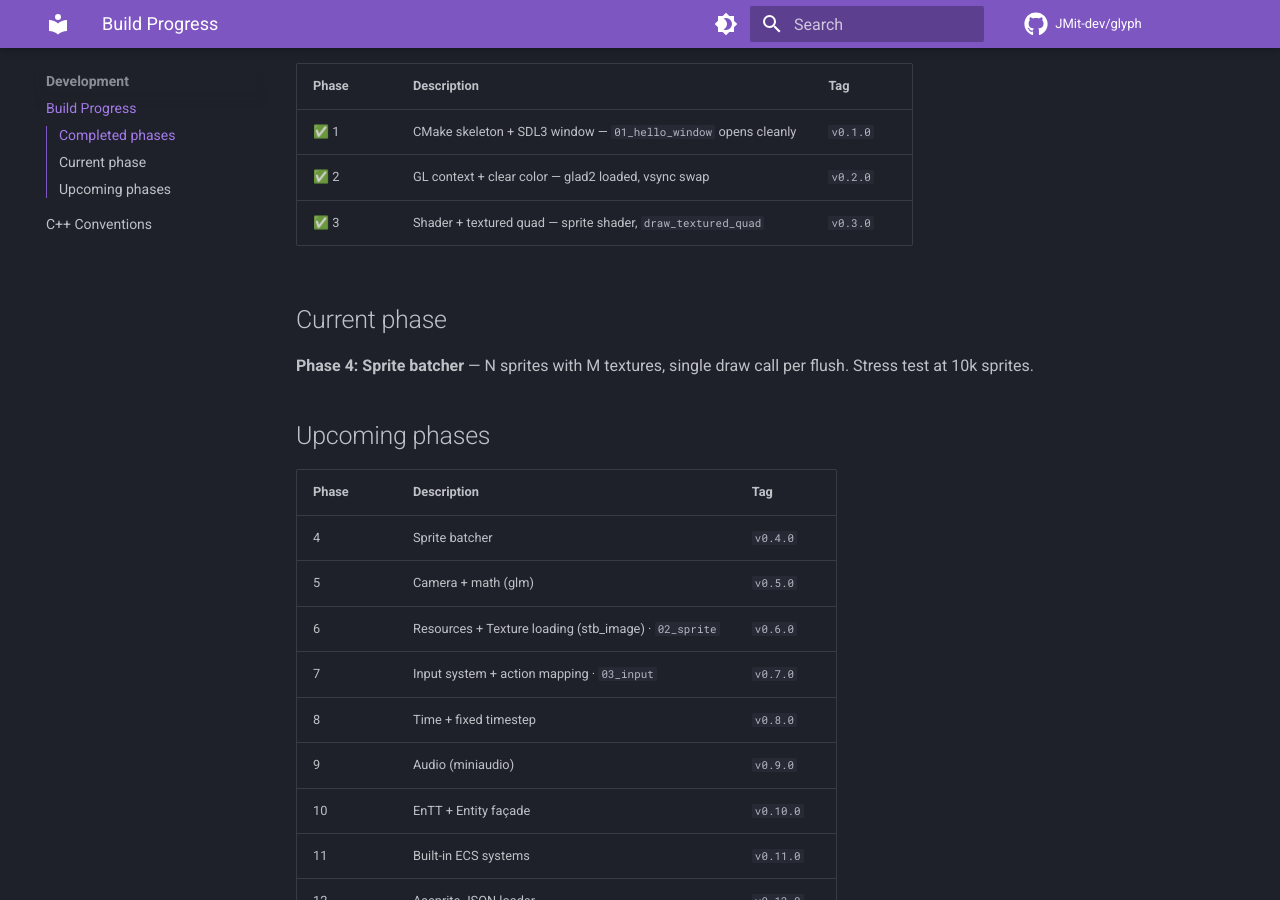
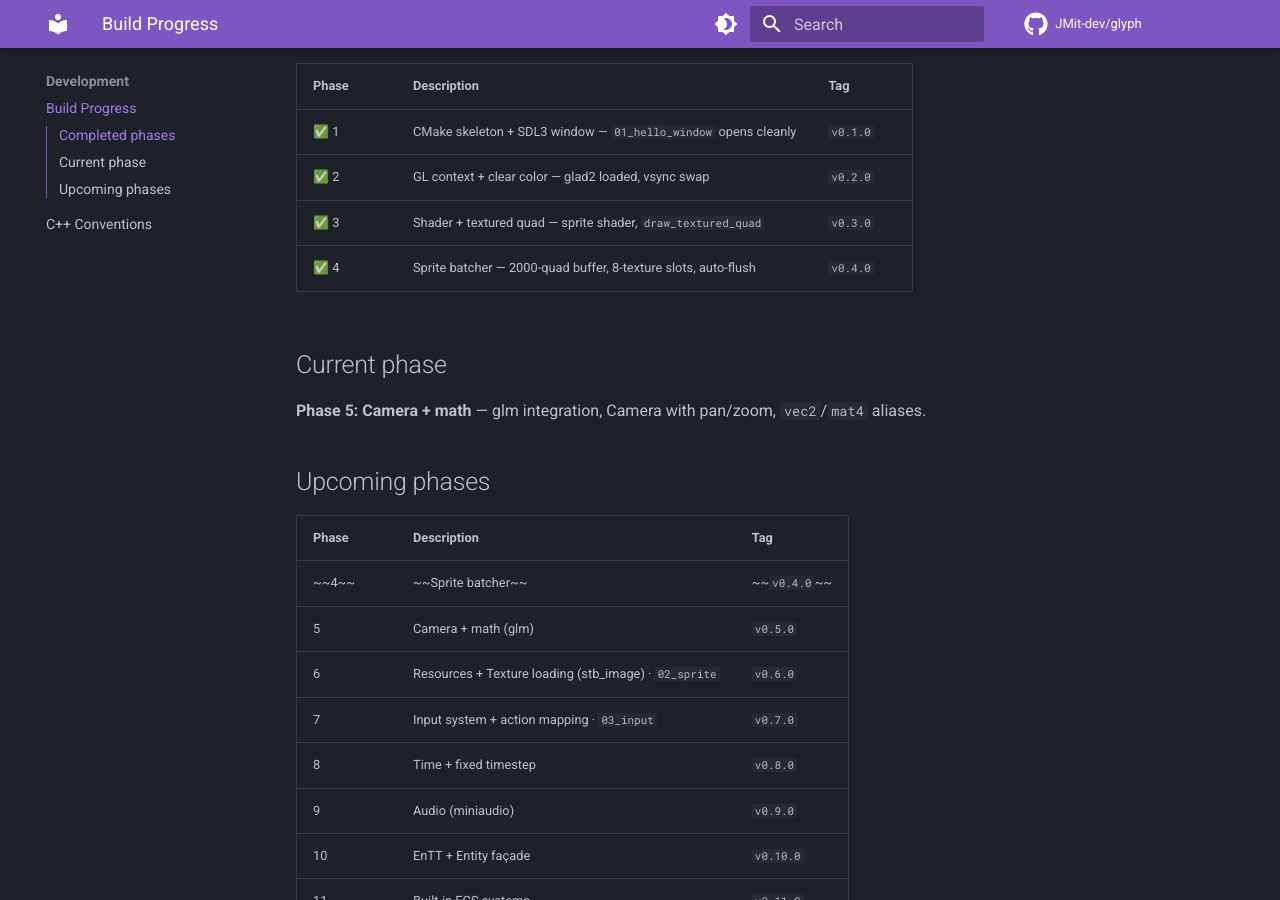
Before and after one commit to JMit-dev/glyph, an MkDocs documentation site: the page built from docs/dev/progress.md, in a window 1280 px wide and 900 px high, scrolled down 281 px. Built offline with MkDocs 1.6.1 and Material for MkDocs 9.7.7, drawn with Linux system fonts in a browser that asks for light colours; comment, search, counter and statistics services are not loaded.

Commit message:
docs: mark phase 4 complete

```diff
--- a/docs/dev/progress.md
+++ b/docs/dev/progress.md
@@ -9,16 +9,17 @@ Tracks position in the 23-step implementation order from the engine spec.
 | ✅ 1 | CMake skeleton + SDL3 window — `01_hello_window` opens cleanly | `v0.1.0` |
 | ✅ 2 | GL context + clear color — glad2 loaded, vsync swap | `v0.2.0` |
 | ✅ 3 | Shader + textured quad — sprite shader, `draw_textured_quad` | `v0.3.0` |
+| ✅ 4 | Sprite batcher — 2000-quad buffer, 8-texture slots, auto-flush | `v0.4.0` |
 
 ## Current phase
 
-**Phase 4: Sprite batcher** — N sprites with M textures, single draw call per flush. Stress test at 10k sprites.
+**Phase 5: Camera + math** — glm integration, Camera with pan/zoom, `vec2`/`mat4` aliases.
 
 ## Upcoming phases
 
 | Phase | Description | Tag |
 |---|---|---|
-| 4 | Sprite batcher | `v0.4.0` |
+| ~~4~~ | ~~Sprite batcher~~ | ~~`v0.4.0`~~ |
 | 5 | Camera + math (glm) | `v0.5.0` |
 | 6 | Resources + Texture loading (stb_image) · `02_sprite` | `v0.6.0` |
 | 7 | Input system + action mapping · `03_input` | `v0.7.0` |
```
Also changed, not shown: .claude/progress.md (+5 -2 lines).
